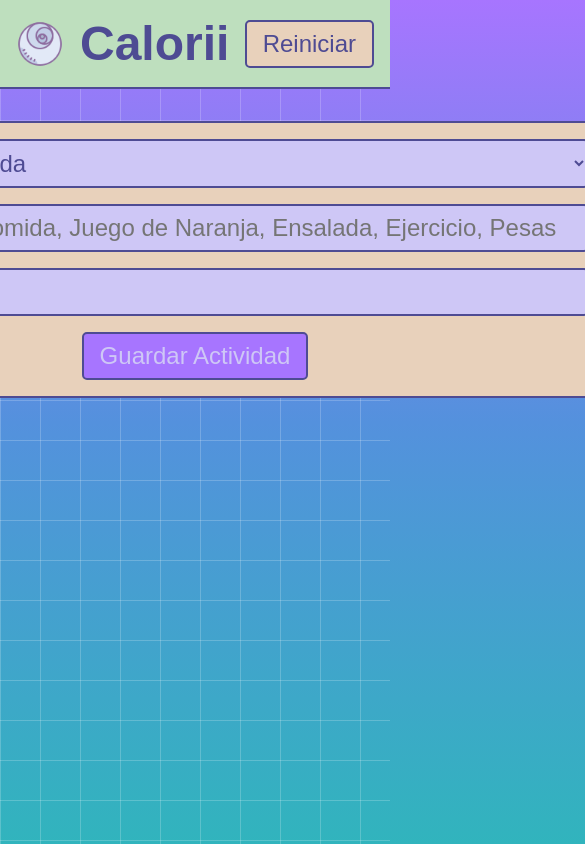
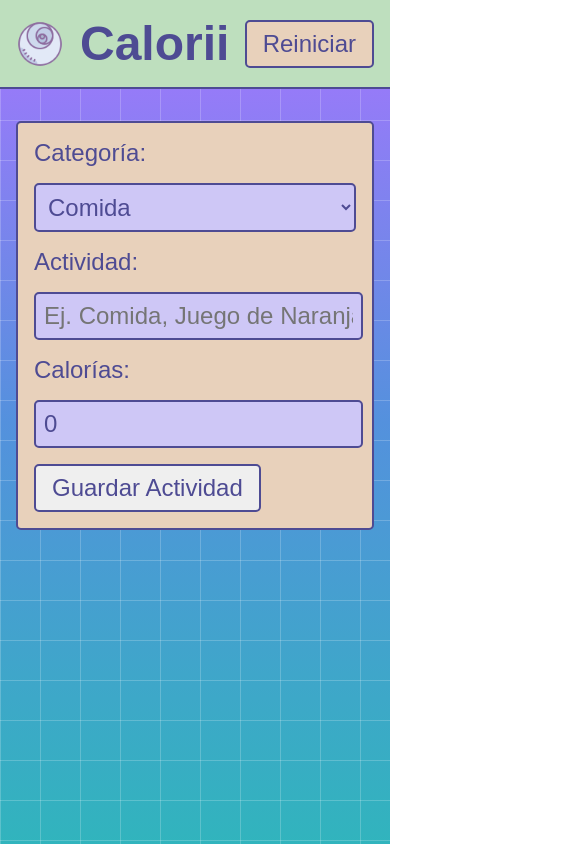
Before and after one commit to Pythonesa/calorii, a React (Vite) app: page / in a window 390 px wide. Shown: the top 844 px of the page, 585 px wide, since content can reach past the window. Built offline with nearby package versions, Linux system fonts and the light colour scheme; a web font is replaced by a local one.

Commit message:
📱 add responsive form

```diff
--- a/src/index.css
+++ b/src/index.css
@@ -146,8 +146,8 @@ main {
   padding: 0.5rem 1rem;
   border: 0.15rem solid var(--dark-violet);
   border-radius: 5px;
-  background-color: var(--violet);
-  color: var(--light-violet);
+  background-color: var();
+  color: var(--dark-violet);
   font-family: "SourGummy", sans-serif;
   font-size: 1.5rem;
   cursor: pointer;
@@ -155,12 +155,12 @@ main {
 }
 
 #form button:hover {
-  background-color: var(--green);
+  background-color: var(--pink);
   color: var(--dark-violet);
 }
 
 #form button:active {
-  background-color: var(--pink);
+  background-color: var(--violet);
 }
 
 #buttons {
@@ -169,3 +169,23 @@ main {
   justify-content: center;
   gap: 1rem;
 }
+
+@media screen and (max-width: 830px) {
+  form{
+    width: 100%;
+  }
+  #form {
+    width: 100%;
+    div {
+      flex-direction: column;
+      align-items: flex-start;
+      width: 100%;
+    }
+  }
+  #form input {
+    width: 96%;
+  }
+  #form select {
+    width: 100%;
+  }
+}
```
